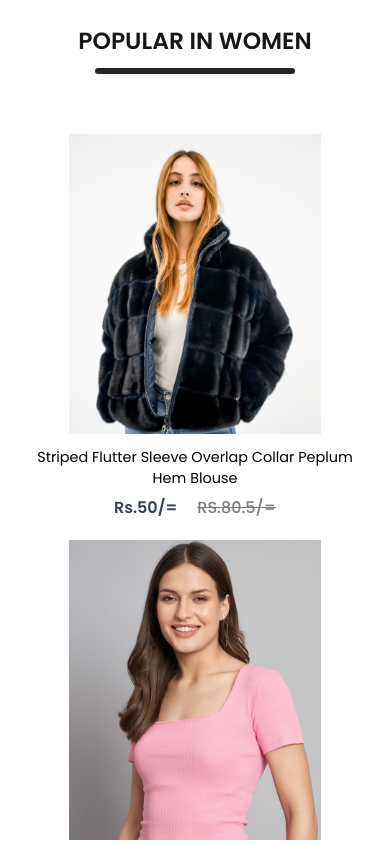
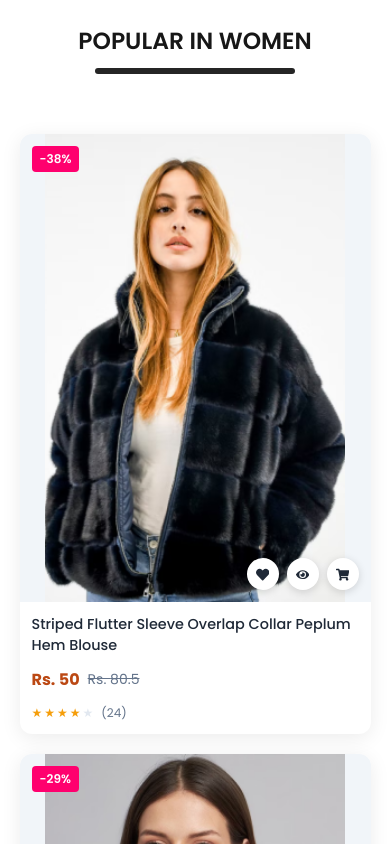
Before and after one commit to Thushan2002/Mahi-clothingsite-react-vite, a React (Vite) app in the folder frontend/: page / in a window 390 px wide. Shown: the part 880-1724 px from the top of the page. Built offline with nearby package versions, Linux system fonts and the light colour scheme.

Commit message:
feat: item component UI changed

```diff
--- a/frontend/src/components/item/Item.css
+++ b/frontend/src/components/item/Item.css
@@ -1,53 +1,252 @@
-.item {
-    width: 100%;
-    max-width: 350px;
-    flex: 1 1 250px;
-    box-sizing: border-box;
-    transition: transform 0.3s ease;
-    margin: 0 auto;
-    text-align: center;
+/* Modern Item Card Styles */
+.item-card {
+    position: relative;
+    background: #fff;
+    border-radius: var(--border-radius);
+    overflow: hidden;
+    transition: var(--transition);
+    box-shadow: var(--shadow);
+    height: 100%;
+    display: flex;
+    flex-direction: column;
 }
 
-.item:hover {
+.item-card:hover {
+    transform: translateY(-5px);
+    box-shadow: 0 10px 30px rgba(0, 0, 0, 0.15);
+}
+
+.item-link {
+    text-decoration: none;
+    color: inherit;
+    display: flex;
+    flex-direction: column;
+    height: 100%;
+}
+
+/* Image Container */
+.item-image-container {
+    position: relative;
+    overflow: hidden;
+    aspect-ratio: 3/4;
+}
+
+.image-placeholder {
+    position: relative;
+    width: 100%;
+    height: 100%;
+    background: var(--gray-lighter);
+    display: flex;
+    align-items: center;
+    justify-content: center;
+}
+
+.image-placeholder:before {
+    content: '';
+    position: absolute;
+    width: 100%;
+    height: 100%;
+    background: linear-gradient(90deg, transparent, rgba(255, 255, 255, 0.4), transparent);
+    animation: loading 1.5s infinite;
+}
+
+@keyframes loading {
+    0% {
+        transform: translateX(-100%);
+    }
+
+    100% {
+        transform: translateX(100%);
+    }
+}
+
+.image-placeholder.loaded:before {
+    display: none;
+}
+
+.item-image-container img {
+    width: 100%;
+    height: 100%;
+    object-fit: cover;
+    transition: transform 0.5s ease;
+}
+
+.item-card:hover .item-image-container img {
     transform: scale(1.05);
 }
 
-.item img {
-    width: 100%;
-    height: auto;
-    max-height: 300px;
-    object-fit: contain;
+/* Discount Badge */
+.discount-badge {
+    position: absolute;
+    top: 12px;
+    left: 12px;
+    background: var(--secondary);
+    color: white;
+    padding: 4px 8px;
+    border-radius: 4px;
+    font-size: 0.75rem;
+    font-weight: 600;
+    z-index: 2;
 }
 
-.item p {
-    margin: 6px 0;
-    font-size: clamp(0.9rem, 2vw, 1.1rem);
+/* Action Buttons */
+.item-actions {
+    position: absolute;
+    top: 12px;
+    right: 12px;
+    display: flex;
+    flex-direction: column;
+    gap: 8px;
+    opacity: 0;
+    transform: translateX(10px);
+    transition: all 0.3s ease;
+    z-index: 2;
+}
+
+.item-card:hover .item-actions {
+    opacity: 1;
+    transform: translateX(0);
+}
+
+.action-btn {
+    width: 36px;
+    height: 36px;
+    border-radius: 50%;
+    background: white;
+    border: none;
+    display: flex;
+    align-items: center;
+    justify-content: center;
+    cursor: pointer;
+    box-shadow: 0 2px 8px rgba(0, 0, 0, 0.15);
+    transition: all 0.2s ease;
+    color: var(--dark);
+}
+
+.action-btn:hover {
+    background: var(--primary);
+    color: white;
+    transform: scale(1.1);
+}
+
+.wishlist-btn .wishlisted {
+    color: var(--secondary);
+}
+
+/* Item Info */
+.item-info {
+    padding: 1rem;
+    flex-grow: 1;
+    display: flex;
+    flex-direction: column;
+}
+
+.item-name {
+    font-size: 1rem;
+    font-weight: 500;
+    margin: 0 0 0.75rem 0;
+    color: var(--dark);
+    line-height: 1.4;
+    display: -webkit-box;
+    -webkit-line-clamp: 2;
+    -webkit-box-orient: vertical;
+    overflow: hidden;
 }
 
 .item-prices {
     display: flex;
-    gap: 20px;
-    flex-wrap: wrap;
-    justify-content: center;
+    align-items: center;
+    gap: 0.5rem;
+    margin-bottom: 0.75rem;
 }
 
 .new-price {
-    color: #374151;
-    font-size: clamp(1rem, 1.8vw, 1.125rem);
-    font-weight: 600;
+    font-size: 1.125rem;
+    font-weight: 700;
+    color: var(--primary-dark);
 }
 
 .old-price {
-    color: #7c7c7c;
-    font-size: clamp(1rem, 1.8vw, 1.125rem);
-    font-weight: 500;
+    font-size: 0.875rem;
+    color: var(--gray);
     text-decoration: line-through;
 }
 
-/* Optional: Responsive grid container usage */
-.item-container {
+/* Rating */
+.item-rating {
     display: flex;
-    flex-wrap: wrap;
-    justify-content: center;
-    gap: 20px;
+    align-items: center;
+    gap: 0.5rem;
+    margin-top: auto;
 }
+
+.stars {
+    display: flex;
+    gap: 2px;
+}
+
+.star {
+    font-size: 0.75rem;
+    color: #e2e8f0;
+}
+
+.star.filled {
+    color: #f59e0b;
+}
+
+.rating-count {
+    font-size: 0.75rem;
+    color: var(--gray);
+}
+
+/* Responsive Design */
+@media (max-width: 768px) {
+    .item-actions {
+        opacity: 1;
+        transform: translateX(0);
+        flex-direction: row;
+        top: auto;
+        bottom: 12px;
+        right: 12px;
+    }
+
+    .action-btn {
+        width: 32px;
+        height: 32px;
+    }
+
+    .item-info {
+        padding: 0.75rem;
+    }
+
+    .item-name {
+        font-size: 0.9rem;
+    }
+
+    .new-price {
+        font-size: 1rem;
+    }
+}
+
+/* Animation for wishlist */
+@keyframes heartBeat {
+    0% {
+        transform: scale(1);
+    }
+
+    25% {
+        transform: scale(1.2);
+    }
+
+    50% {
+        transform: scale(0.95);
+    }
+
+    100% {
+        transform: scale(1);
+    }
+}
+
+.wishlist-btn:active svg {
+    animation: heartBeat 0.5s;
+}
--- a/frontend/src/components/item/Item.jsx
+++ b/frontend/src/components/item/Item.jsx
@@ -1,18 +1,82 @@
-import React from "react";
+import React, { useState } from "react";
 import "./Item.css";
 import { Link } from "react-router-dom";
+import { FaHeart, FaEye, FaShoppingCart } from "react-icons/fa";
 
 const Item = (props) => {
+  const [isWishlisted, setIsWishlisted] = useState(false);
+  const [imageLoaded, setImageLoaded] = useState(false);
+
+  const handleWishlistToggle = (e) => {
+    e.preventDefault();
+    e.stopPropagation();
+    setIsWishlisted(!isWishlisted);
+  };
+
+  const handleImageLoad = () => {
+    setImageLoaded(true);
+  };
+
+  const discountPercentage = Math.round(
+    ((props.old_price - props.new_price) / props.old_price) * 100
+  );
+
   return (
-    <div className="item">
-      <Link to={`/product/${props.id}`}>
-        <img src={props.image} alt="" onClick={() => scrollTo(0, 0)} />
+    <div className="item-card">
+      <Link to={`/product/${props.id}`} className="item-link">
+        <div className="item-image-container">
+          <div className={`image-placeholder ${imageLoaded ? "loaded" : ""}`}>
+            <img src={props.image} alt={props.name} onLoad={handleImageLoad} />
+          </div>
+
+          {discountPercentage > 0 && (
+            <div className="discount-badge">-{discountPercentage}%</div>
+          )}
+
+          <div className="item-actions">
+            <button
+              className="action-btn wishlist-btn"
+              onClick={handleWishlistToggle}
+              aria-label="Add to wishlist">
+              <FaHeart className={isWishlisted ? "wishlisted" : ""} />
+            </button>
+            <button
+              className="action-btn quickview-btn"
+              aria-label="Quick view">
+              <FaEye />
+            </button>
+            <button className="action-btn cart-btn" aria-label="Add to cart">
+              <FaShoppingCart />
+            </button>
+          </div>
+        </div>
+
+        <div className="item-info">
+          <h3 className="item-name">{props.name}</h3>
+
+          <div className="item-prices">
+            <div className="new-price">
+              Rs. {props.new_price.toLocaleString()}
+            </div>
+            {props.old_price > props.new_price && (
+              <div className="old-price">
+                Rs. {props.old_price.toLocaleString()}
+              </div>
+            )}
+          </div>
+
+          <div className="item-rating">
+            <div className="stars">
+              {[...Array(5)].map((_, i) => (
+                <span key={i} className={i < 4 ? "star filled" : "star"}>
+                  ★
+                </span>
+              ))}
+            </div>
+            <span className="rating-count">(24)</span>
+          </div>
+        </div>
       </Link>
-      <p>{props.name}</p>
-      <div className="item-prices">
-        <div className="new-price">Rs.{props.new_price}/=</div>
-        <div className="old-price">RS.{props.old_price}/=</div>
-      </div>
     </div>
   );
 };
```
